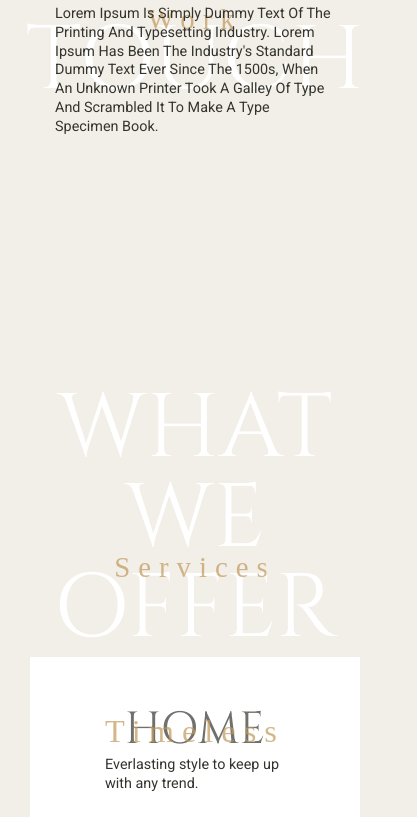
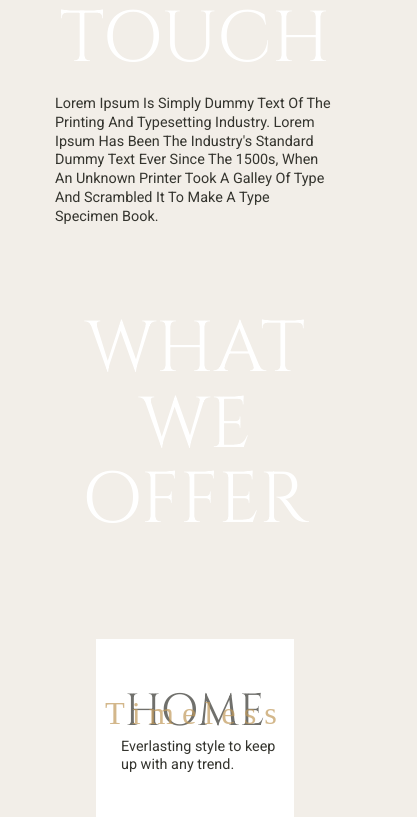
Before and after one commit to DanielTisue/bough_and_pine, a React (Create React App) app: page / in a window 390 px wide. Shown: the part 1027-1844 px from the top of the page, 417 px wide, since content can reach past the window. Built offline with nearby package versions, Linux system fonts and the light colour scheme; a web font is replaced by a local one.

Commit message:
Adjusted styling for contact section and all other sections. Added table media queries for title and text.

```diff
--- a/src/App.css
+++ b/src/App.css
@@ -147,7 +147,8 @@ h2 {
   left: 0;
   width: 100%;
   padding: .8rem 0;
-  background-color: var(--primaryColor);
+  background-color: transparent;
+  /* background-color: var(--primaryColor); */
   color: var(--primaryBlack);
   z-index: 2;
 }
@@ -242,7 +243,7 @@ list-style:  none;
  font-weight: bold;
 }
 
-.naBar-link:active {
+.navBar-link:active {
   color: var(--secondaryColor);
 }
 
@@ -255,7 +256,7 @@ list-style:  none;
   /* Navbar media queries end */
 /* Navbar end */
 
-/* Hero image & text start */
+/* Hero image */
 .landingHero {
   min-height: calc(100vh - 50px);
   background: linear-gradient(rgba(255, 255, 255, 0.48), rgba(255, 255, 255, 0.48)), url("https://res.cloudinary.com/danieltisue/image/upload/v1633889015/Bough_and_Pine/jesse-donoghoe-optimized-unsplash.jpg") center/cover no-repeat;
@@ -268,8 +269,9 @@ list-style:  none;
   background-image: url("https://res.cloudinary.com/danieltisue/image/upload/v1633889015/Bough_and_Pine/jesse-donoghoe-optimized-unsplash.jpg");
   min-height: 60vh;
 } */
+/* Hero image & text end */
 
-
+/* Banner start */
 .banner-text-wrapper {
   width: 100%;
   max-width: 900px;
@@ -288,6 +290,7 @@ list-style:  none;
   z-index: 0;
   color: var(--mainWhite);
   font-size: 5rem;
+  line-height: 7rem;
 }
 
 .subtitle {
@@ -306,14 +309,43 @@ list-style:  none;
 .banner-link {
   color: var(--secondaryColor);
 }
-/* Hero image & text end */
+/* MQ Banner start */
+@media screen and (max-width:798px) {
+  .title {
+  position: relative;
+  z-index: 0;
+  color: var(--mainWhite);
+  font-size: 4rem;
+  line-height: 4.2rem;
+  }
+
+  .subtitle {
+    display: none;
+  }
+
+  .section-text {
+    position: relative;
+    z-index: 0;
+    top: 1rem;
+    text-align: left !important;
+  }
+
+}
+/* MQ Banner end */
+/* Banner end */
+
+
+/* Work start */
+.work {
+  height: 100vh;
+}
+/* Work end */
 
 /* Services start */
-
 .services {
   padding: 25px 0;
   text-align: center;
-  min-height: 50vh;
+  max-height: 100vh;
 }
 
 .services-center {
@@ -350,4 +382,63 @@ list-style:  none;
   max-width: 200px;
   padding-left: 10px;
 }
+
+/* MQ Services start */
+@media screen and (max-width:798px) {
+  .services {
+  padding: 25px 0;
+  text-align: center;
+  max-height: 100%;
+  }
+
+  .services-center {
+    padding: 50px 0;
+    width: 100%;
+    display: flex;
+    flex-direction: column;
+    justify-content: center;
+    align-items: center;
+}
+
+  .service {
+    display: flex;
+    flex-direction: column;
+    align-items: center;
+    width: 60%;
+    background-color: white;
+    padding: 50px 15px;
+    margin-top: 0;
+    margin-bottom: 0;
+  }
+}
+/* MQ Services end */
 /* End of Services */
+
+/* Process start */
+.process {
+  height: 100vh;
+}
+/* Process end */
+
+/* Contact start */
+.contact {
+  height: 90vh;
+}
+
+.contact .banner-text-wrapper h1.title {
+  line-height: 5.2rem;
+}
+
+.contact .banner-text-wrapper h2.subtitle {
+  top: -4.8rem;
+}
+
+/* MQ Contact start */
+@media screen and (max-width:798px) {
+  .contact .banner-text-wrapper h1.title {
+   line-height: 4.2rem;
+  }
+}
+/* MQ Contact end */
+
+/* Contact end */
```
